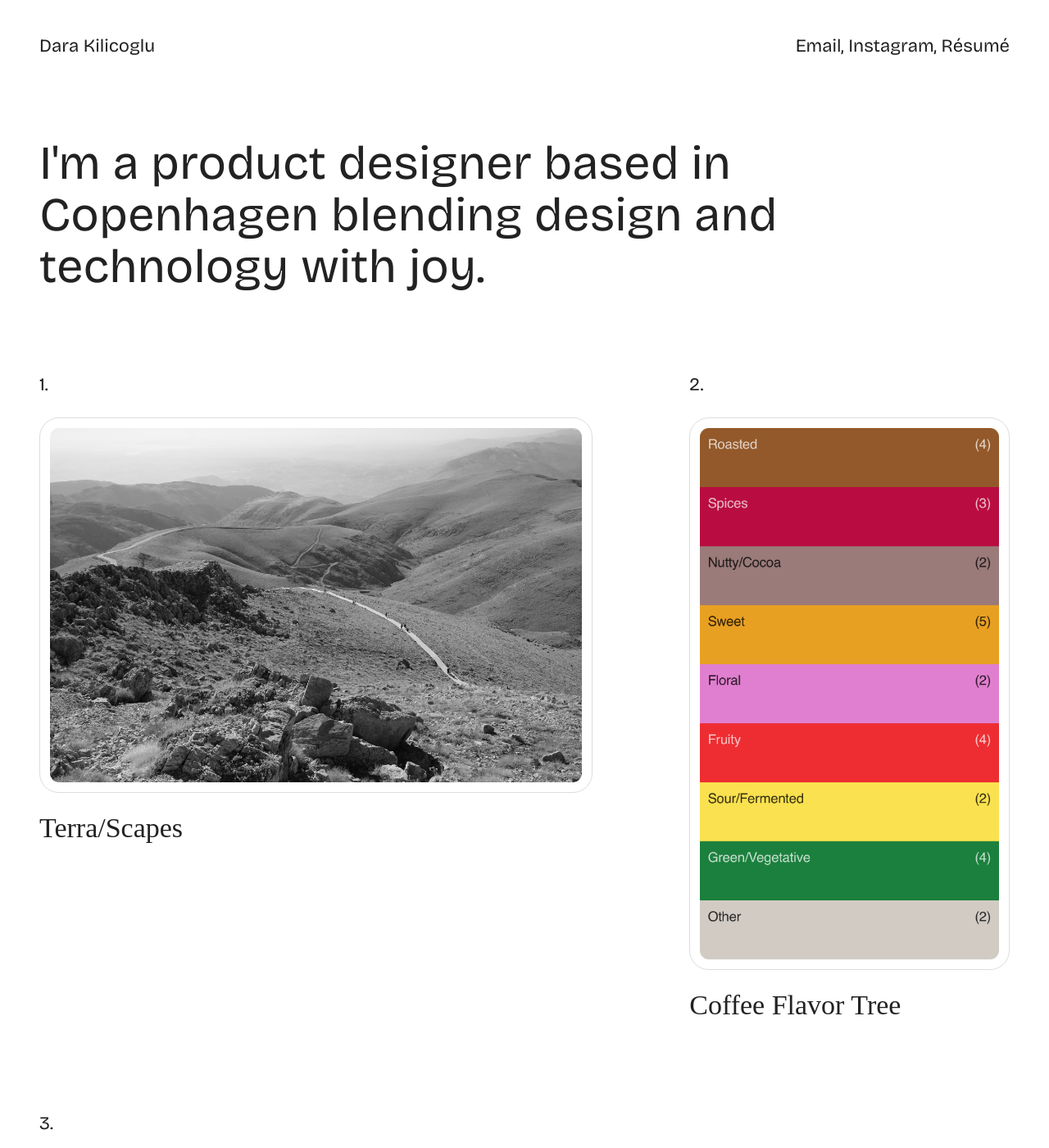
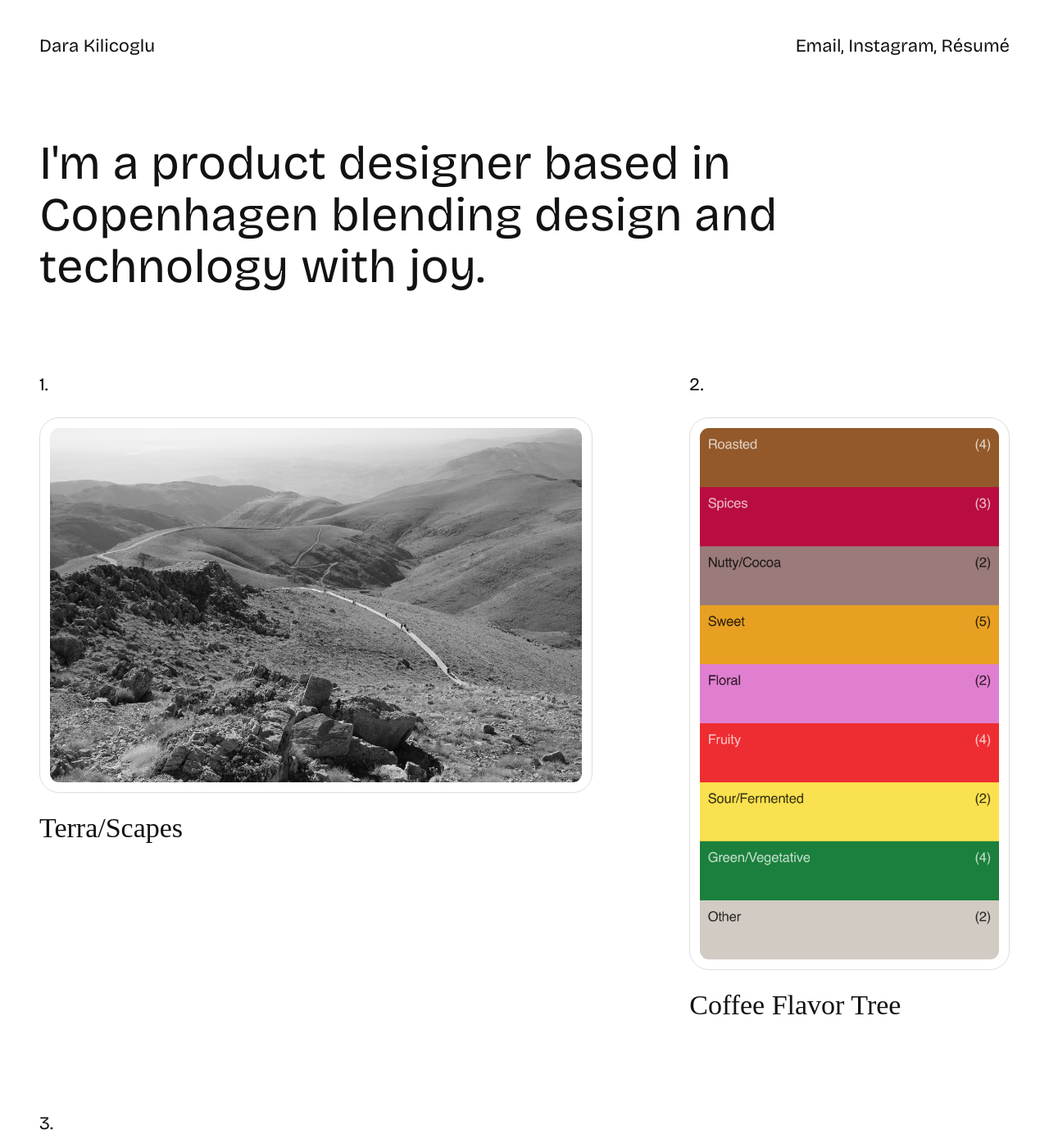
Before and after one commit to dara/dara.github.io, a Jekyll site: the page built from index.markdown, in a window 1280 px wide and 1400 px high. Shown: the whole window at 82% size. Built offline with Jekyll 4.4.1, drawn with Linux system fonts in a browser that asks for light colours.

Commit message:
Darker text color

```diff
--- a/assets/css/style.css
+++ b/assets/css/style.css
@@ -3,7 +3,7 @@
     --base-font-size: 22px;
     --padding: 48px;
     --mobile-post-list-gutter: 24px;
-    --text-color: #222;
+    --text-color: #121212;
     --background-color: white;
     --border-color: #DDD;
     --thumbnail-radius: 24px;
```
